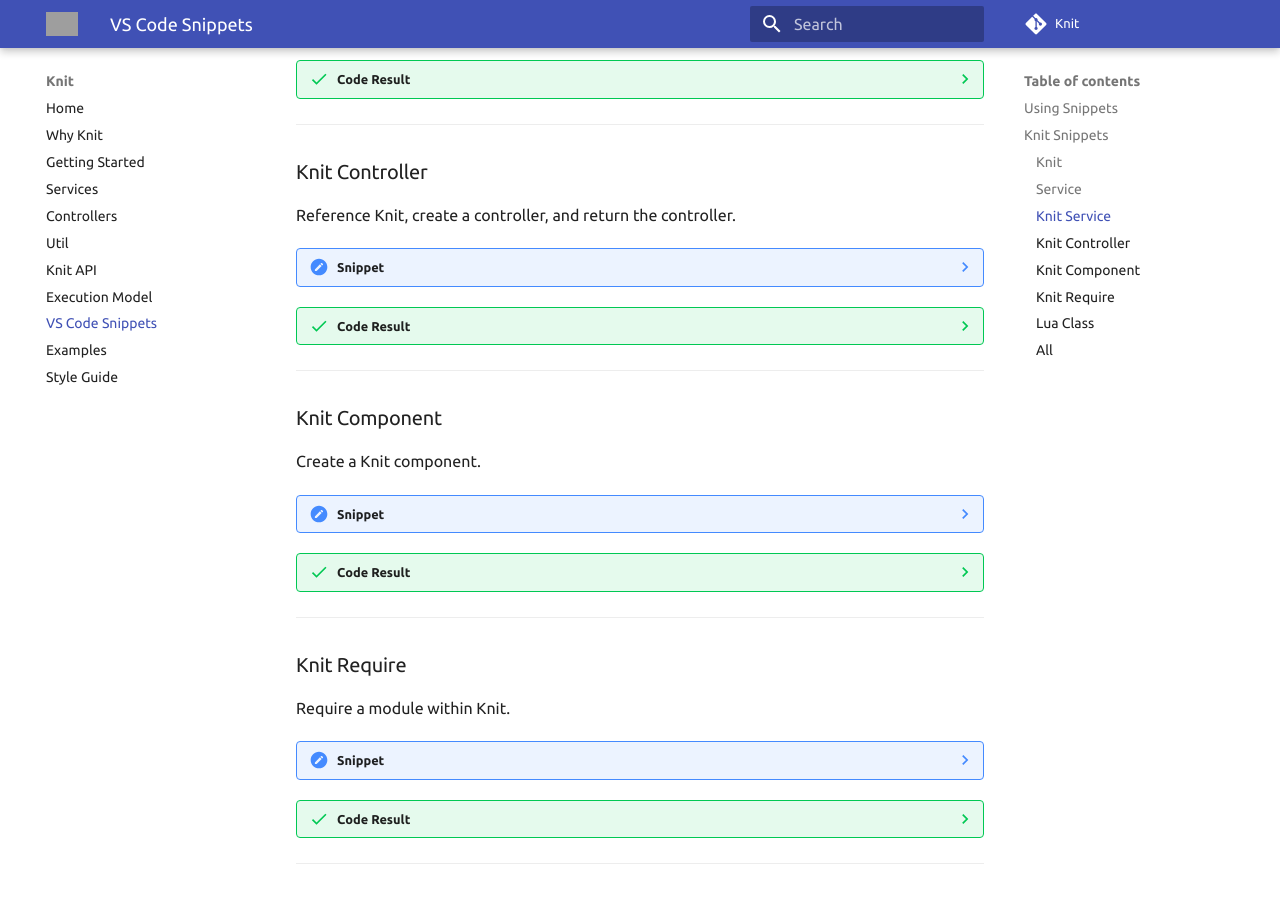
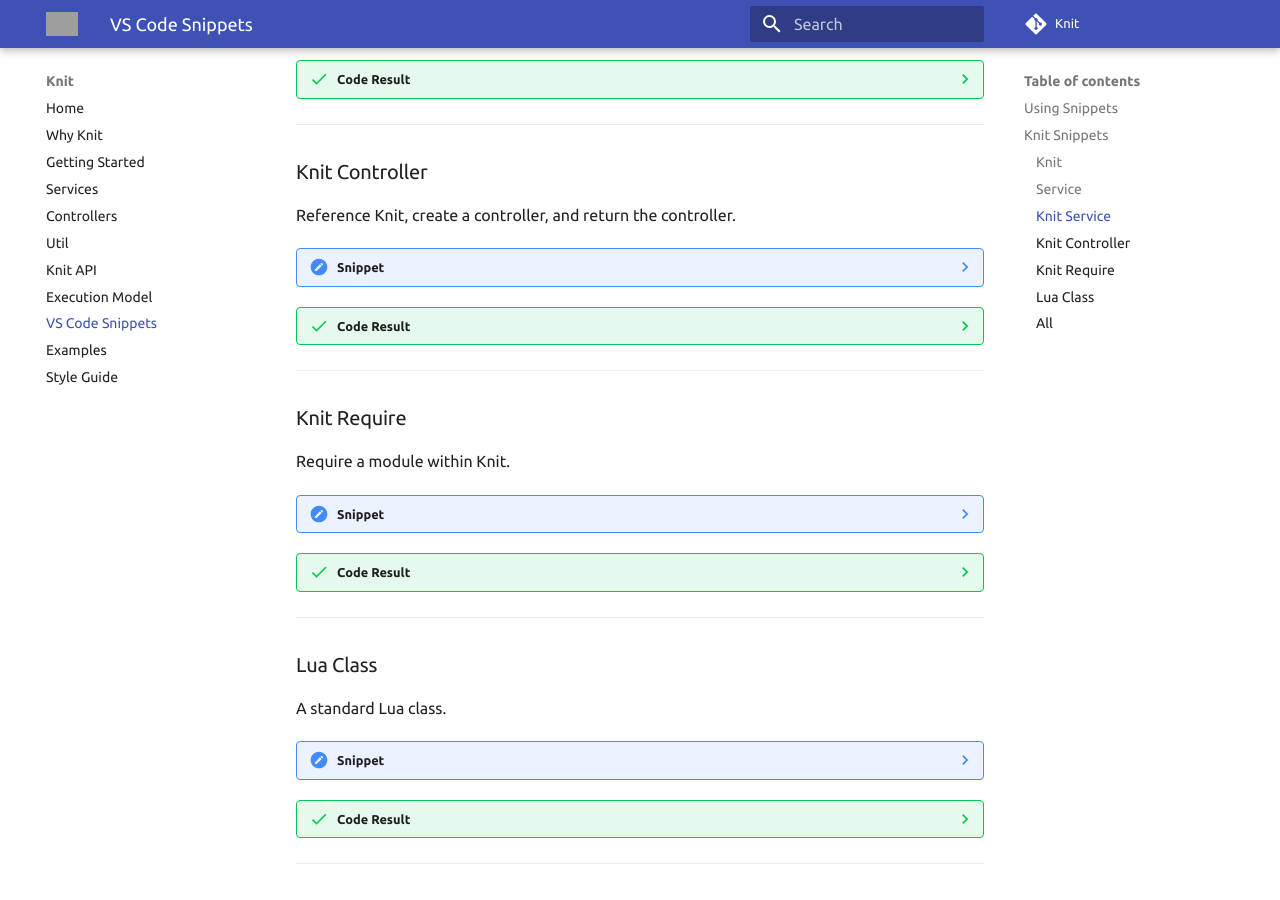
Before and after one commit to Sleitnick/Knit, an MkDocs documentation site: the page built from docs/vscodesnippets.md, in a window 1280 px wide and 900 px high, scrolled down 1853 px. Built offline with MkDocs 1.6.1 and Material for MkDocs 9.7.7, drawn with Linux system fonts in a browser that asks for light colours; comment, search, counter and statistics services are not loaded; some of the changed lines change nothing that is shown; grey boxes are pictures that could not be loaded.

Commit message:
Update snippets

````diff
--- a/docs/vscodesnippets.md
+++ b/docs/vscodesnippets.md
@@ -101,7 +101,8 @@
 		"end",
 		"",
 		"",
-		"return ${0:$TM_FILENAME_BASE}"
+		"return ${0:$TM_FILENAME_BASE}",
+		""
 	],
 	"description": "Knit Service template"
 }
@@ -156,7 +157,8 @@
 		"end",
 		"",
 		"",
-		"return ${0:$TM_FILENAME_BASE}"
+		"return ${0:$TM_FILENAME_BASE}",
+		""
 	],
 	"description": "Knit Controller template"
 }
@@ -186,91 +188,6 @@
 
 -------------------------------------
 
-### Knit Component
-Create a Knit component.
-
-<details class="note">
-<summary>Snippet</summary>
-
-```json
-"Knit Component": {
-	"prefix": ["knitcomponent"],
-	"body": [
-		"local Knit = require(game:GetService(\"ReplicatedStorage\").Packages.Knit)",
-		"local Janitor = require(Knit.Util.Janitor)",
-		"",
-		"local ${0:$TM_FILENAME_BASE} = {}",
-		"${0:$TM_FILENAME_BASE}.__index = ${0:$TM_FILENAME_BASE}",
-		"",
-		"${0:$TM_FILENAME_BASE}.Tag = \"${0:$TM_FILENAME_BASE}\"",
-		"",
-		"",
-		"function ${0:$TM_FILENAME_BASE}.new(instance)",
-		"\t",
-		"\tlocal self = setmetatable({}, ${0:$TM_FILENAME_BASE})",
-		"\t",
-		"\tself._janitor = Janitor.new()",
-		"\t",
-		"\treturn self",
-		"\t",
-		"end",
-		"",
-		"",
-		"function ${0:$TM_FILENAME_BASE}:Init()",
-		"end",
-		"",
-		"",
-		"function ${0:$TM_FILENAME_BASE}:Deinit()",
-		"end",
-		"",
-		"",
-		"function ${0:$TM_FILENAME_BASE}:Destroy()",
-		"\tself._janitor:Destroy()",
-		"end",
-		"",
-		"",
-		"return ${0:$TM_FILENAME_BASE}"
-	],
-	"description": "Knit Component template"
-}
-```
-
-</details>
-<details class="success">
-<summary>Code Result</summary>
-
-```lua
-local Knit = require(game:GetService("ReplicatedStorage").Packages.Knit)
-local Janitor = require(Knit.Util.Janitor)
-
-local MyComponent = {}
-MyComponent.__index = MyComponent
-
-MyComponent.Tag = "MyComponent"
-
-function MyComponent.new(instance)
-	local self = setmetatable({}, MyComponent)
-	self._janitor = Janitor.new()
-	return self
-end
-
-function MyComponent:Init()
-end
-
-function MyComponent:Deinit()
-end
-
-function MyComponent:Destroy()
-	self._janitor:Destroy()
-end
-
-return MyComponent
-```
-
-</details>
-
--------------------------------------
-
 ### Knit Require
 Require a module within Knit.
 <details class="note">
@@ -289,7 +206,7 @@
 <summary>Code Result</summary>
 
 ```lua
-local Janitor = require(Knit.Util.Janitor)
+local Signal = require(Knit.Util.Signal)
 ```
 
 </details>
@@ -321,7 +238,8 @@
 		"end",
 		"",
 		"",
-		"return ${0:$TM_FILENAME_BASE}"
+		"return ${0:$TM_FILENAME_BASE}",
+		""
 	],
 	"description": "Lua Class"
 }
@@ -384,7 +302,8 @@
 			"end",
 			"",
 			"",
-			"return ${0:$TM_FILENAME_BASE}"
+			"return ${0:$TM_FILENAME_BASE}",
+			""
 		],
 		"description": "Lua Class"
 	},
@@ -393,47 +312,6 @@
 		"prefix": ["knit"],
 		"body": ["local Knit = require(game:GetService(\"ReplicatedStorage\").Packages.Knit)"],
 		"description": "Require the Knit module"
-	},
-
-	"Knit Component": {
-		"prefix": ["knitcomponent"],
-		"body": [
-			"local Knit = require(game:GetService(\"ReplicatedStorage\").Packages.Knit)",
-			"local Janitor = require(Knit.Util.Janitor)",
-			"",
-			"local ${0:$TM_FILENAME_BASE} = {}",
-			"${0:$TM_FILENAME_BASE}.__index = ${0:$TM_FILENAME_BASE}",
-			"",
-			"${0:$TM_FILENAME_BASE}.Tag = \"${0:$TM_FILENAME_BASE}\"",
-			"",
-			"",
-			"function ${0:$TM_FILENAME_BASE}.new(instance)",
-			"\t",
-			"\tlocal self = setmetatable({}, ${0:$TM_FILENAME_BASE})",
-			"\t",
-			"\tself._janitor = Janitor.new()",
-			"\t",
-			"\treturn self",
-			"\t",
-			"end",
-			"",
-			"",
-			"function ${0:$TM_FILENAME_BASE}:Init()",
-			"end",
-			"",
-			"",
-			"function ${0:$TM_FILENAME_BASE}:Deinit()",
-			"end",
-			"",
-			"",
-			"function ${0:$TM_FILENAME_BASE}:Destroy()",
-			"\tself._janitor:Destroy()",
-			"end",
-			"",
-			"",
-			"return ${0:$TM_FILENAME_BASE}"
-		],
-		"description": "Knit Component template"
 	},
 
 	"Knit Service": {
@@ -457,7 +335,8 @@
 			"end",
 			"",
 			"",
-			"return ${0:$TM_FILENAME_BASE}"
+			"return ${0:$TM_FILENAME_BASE}",
+			""
 		],
 		"description": "Knit Service template"
 	},
@@ -480,7 +359,8 @@
 			"end",
 			"",
 			"",
-			"return ${0:$TM_FILENAME_BASE}"
+			"return ${0:$TM_FILENAME_BASE}",
+			""
 		],
 		"description": "Knit Controller template"
 	},
````
